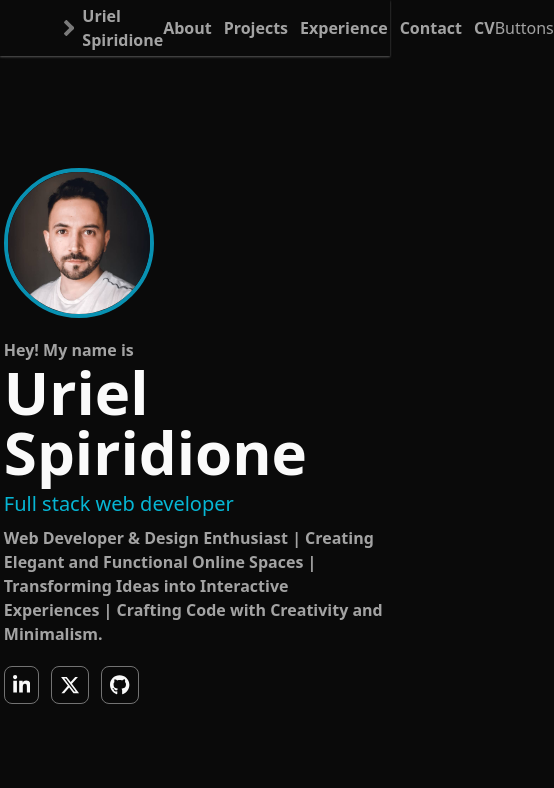
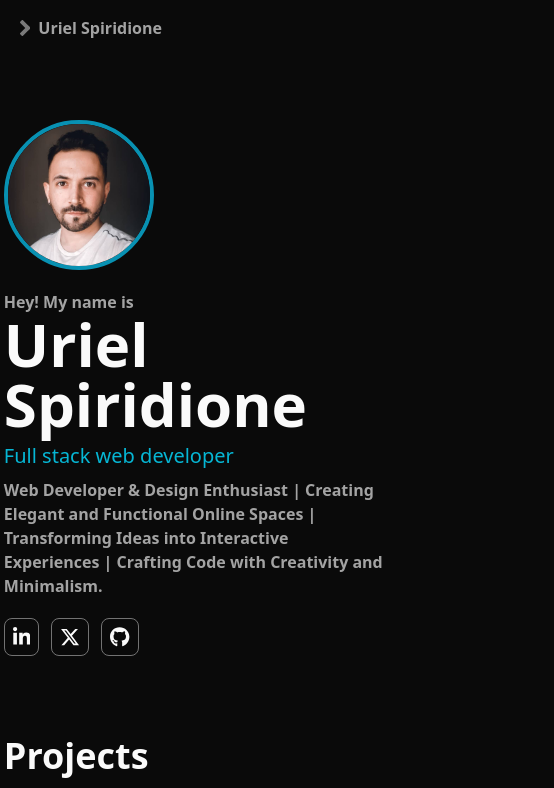
Before and after one commit to Chewbacca-14/portfolio, an Angular app: page / in a window 390 px wide. Shown: the top 788 px of the page, 554 px wide, since content can reach past the window. Built offline with nearby package versions, Linux system fonts and the light colour scheme.

Commit message:
✨ Feat: Responsive details

```diff
--- a/src/app/pages/home/home.component.ts
+++ b/src/app/pages/home/home.component.ts
@@ -7,7 +7,7 @@ import { ProjectsComponent } from './components/projects/projects.component';
   standalone: true,
   imports: [HeaderComponent, ProjectsComponent],
   template: `
-    <div class="flex justify-center py-28 print:py-0">
+    <div class="flex justify-center py-16 md:py-28 print:py-0">
       <main class="max-w-3xl mx-8 w-full flex flex-col gap-20">
         <app-header />
         <app-projects />
--- a/src/app/shared/components/navbar/navbar.component.html
+++ b/src/app/shared/components/navbar/navbar.component.html
@@ -1,11 +1,11 @@
 <nav
-  class="h-14 shadow-sm shadow-neutral-400/50 flex items-center px-16 justify-between text-neutral-400"
+  class="h-14 md:shadow-sm shadow-neutral-400/50 flex items-center px-5 md:px-16 justify-between text-neutral-400"
 >
   <section class="flex items-center gap-2">
     <app-devly-icon />
     <span class="font-semibold"> Uriel Spiridione </span>
   </section>
-  <section>
+  <section class="hidden md:block">
     <ul class="flex gap-3 font-semibold">
       <li>About</li>
       <li>Projects</li>
@@ -14,5 +14,5 @@
       <li>CV</li>
     </ul>
   </section>
-  <section>Buttons</section>
+  <section class="hidden md:block">Buttons</section>
 </nav>
```
